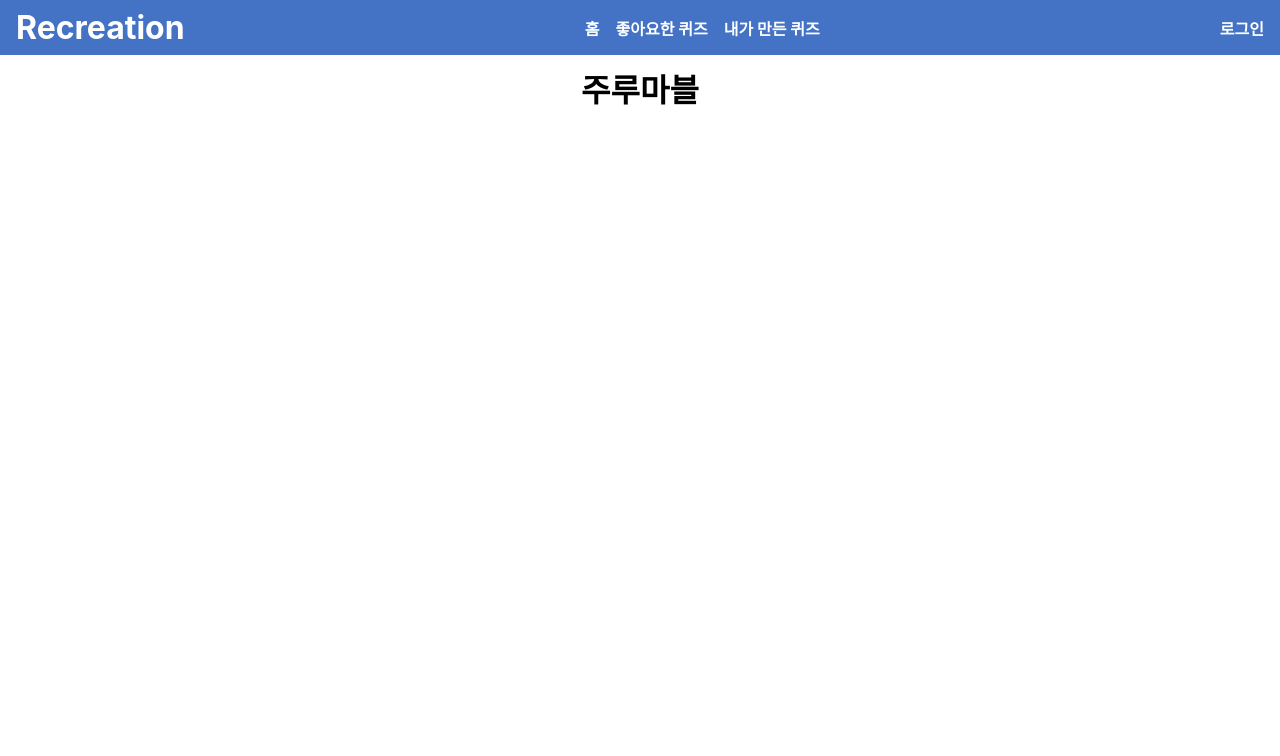
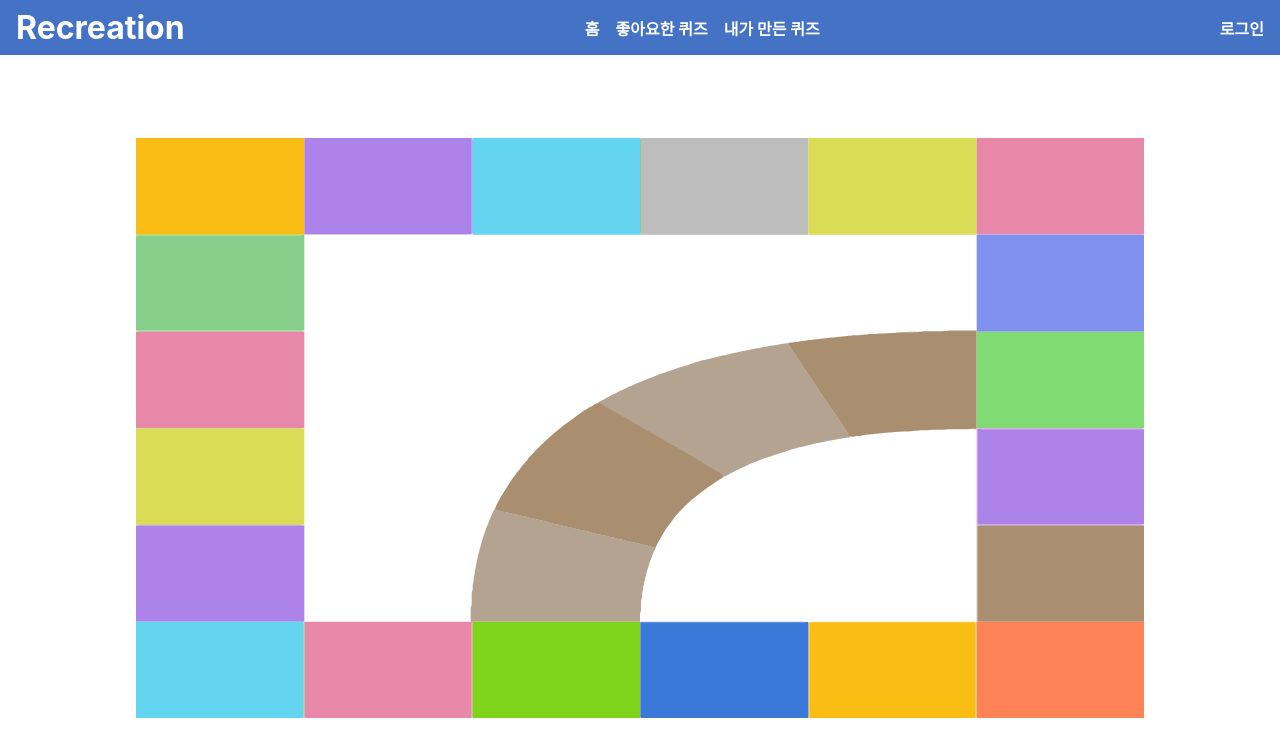
Before and after one commit to asjay18/cs496_4thWeek, a React (Create React App) app in the folder client/: page /jurumarble in a window 1280 px wide. Shown: the top 756 px of the page. Built offline with nearby package versions, Linux system fonts and the light colour scheme; the HTML template or start-up script is replaced by a standard one.

Commit message:
Add jurumarble image

```diff
--- a/client/src/Pages/HomePage/Home.css
+++ b/client/src/Pages/HomePage/Home.css
@@ -50,3 +50,17 @@
     margin-bottom: 2%;
     font-size: 4vmin;
 }
+
+#jurumarblePage {
+    width: 100%;
+    height: 100%;
+    display: flex;
+    align-items: center;
+    justify-content: center;
+}
+
+#jurumarblePage img{
+    width: 80%;
+    height: 80%;
+    object-fit: fill;
+}
--- a/client/src/Pages/HomePage/Jurumarble.js
+++ b/client/src/Pages/HomePage/Jurumarble.js
@@ -2,8 +2,8 @@ import React from "react";
 
 function Jurumarble(){
     return(
-        <div>
-            <h1>주루마블</h1>
+        <div id="jurumarblePage">
+            <img src="/images/jurumarble.svg"></img>
         </div>
     )
 }
```
Also changed, not shown: client/public/images/jurumarble.svg (added).
